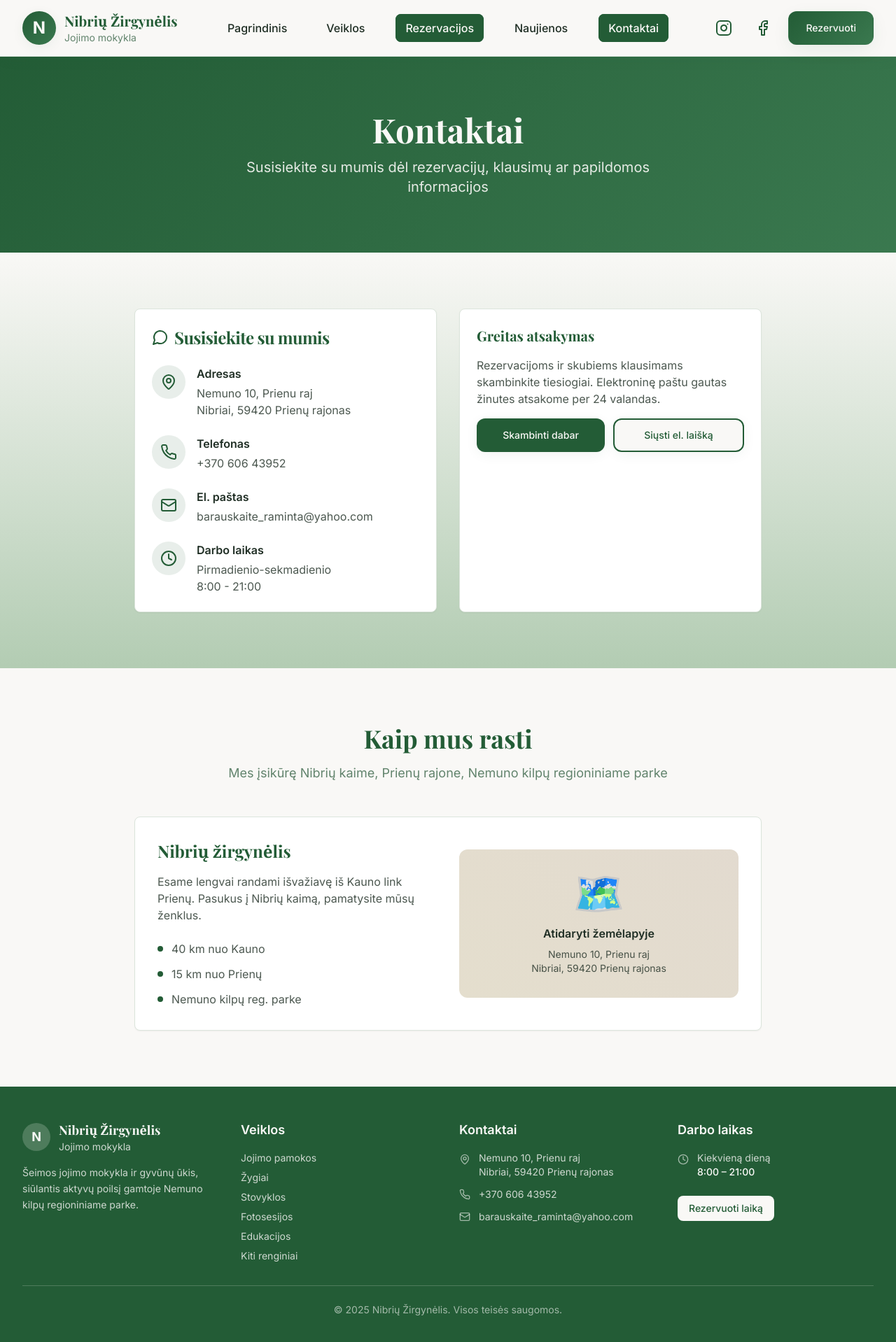
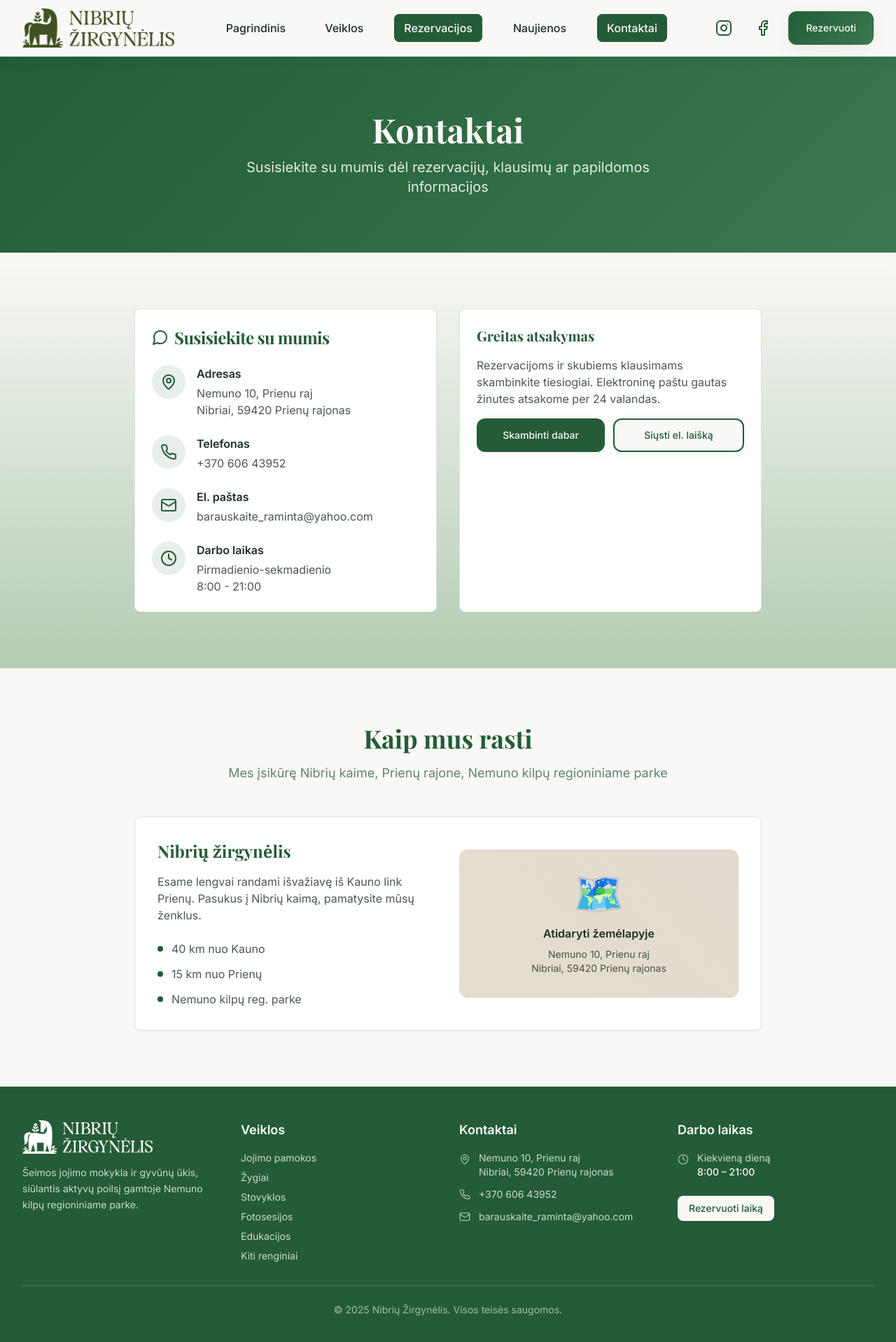
Before and after one commit to BboyHappy/nibriuzirgynelis, a React (Vite) app: page /kontaktai in a window 1280 px wide. Shown: the top 1918 px of the page at 70% size. Built offline with nearby package versions, Linux system fonts and the light colour scheme.

Commit message:
Update site branding logos

```diff
--- a/src/components/Footer.tsx
+++ b/src/components/Footer.tsx
@@ -1,5 +1,6 @@
 import { Link } from "react-router-dom";
 import { MapPin, Phone, Mail, Clock } from "lucide-react";
+import logoWhite from "@/assets/logo-horizontal-white.png";
 
 const Footer = () => {
   return (
@@ -8,15 +9,7 @@ const Footer = () => {
         <div className="grid grid-cols-1 md:grid-cols-2 lg:grid-cols-4 gap-8">
           {/* Logo & Description */}
           <div className="space-y-4">
-            <div className="flex items-center space-x-3">
-              <div className="w-10 h-10 bg-primary-foreground/20 rounded-full flex items-center justify-center">
-                <span className="text-lg font-bold">N</span>
-              </div>
-              <div>
-                <h3 className="font-serif text-lg font-bold">Nibrių Žirgynėlis</h3>
-                <p className="text-sm text-primary-foreground/80">Jojimo mokykla</p>
-              </div>
-            </div>
+            <img src={logoWhite} alt="Nibrių Žirgynėlis" className="h-12 w-auto" />
             <p className="text-primary-foreground/80 text-sm leading-relaxed">
               Šeimos jojimo mokykla ir gyvūnų ūkis, siūlantis aktyvų poilsį gamtoje
               Nemuno kilpų regioniniame parke.
--- a/src/components/Header.tsx
+++ b/src/components/Header.tsx
@@ -4,6 +4,7 @@ import { Link, useLocation } from "react-router-dom";
 import { Button } from "@/components/ui/button";
 import { Menu, X, Facebook, Instagram } from "lucide-react";
 import { cn } from "@/lib/utils";
+import logoHorizontal from "@/assets/logo-horizontal.png";
 
 const Header = () => {
   const [isMenuOpen, setIsMenuOpen] = useState(false);
@@ -41,14 +42,8 @@ const Header = () => {
       <div className="container mx-auto px-4 sm:px-6 lg:px-8">
         <div className="flex justify-between items-center h-20">
           {/* Logo */}
-          <Link to="/" className="flex items-center space-x-3">
-            <div className="w-12 h-12 bg-gradient-hero rounded-full flex items-center justify-center shadow-soft">
-              <span className="text-2xl font-bold text-primary-foreground">N</span>
-            </div>
-            <div>
-              <h1 className="font-serif text-xl font-bold text-primary">Nibrių Žirgynėlis</h1>
-              <p className="text-sm text-muted-foreground">Jojimo mokykla</p>
-            </div>
+          <Link to="/" className="flex items-center">
+            <img src={logoHorizontal} alt="Nibrių Žirgynėlis" className="h-14 w-auto" />
           </Link>
 
           {/* Desktop Navigation */}
```
